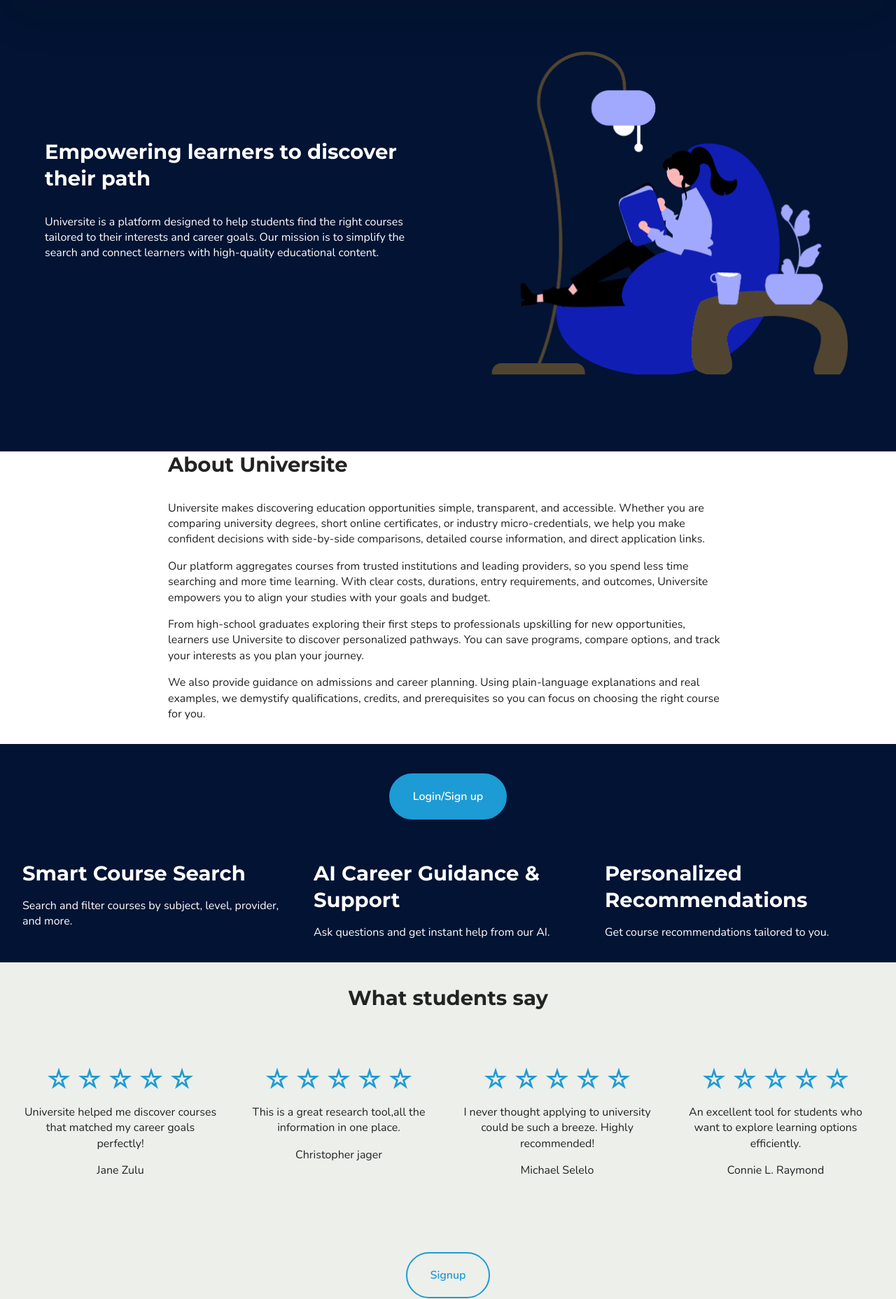
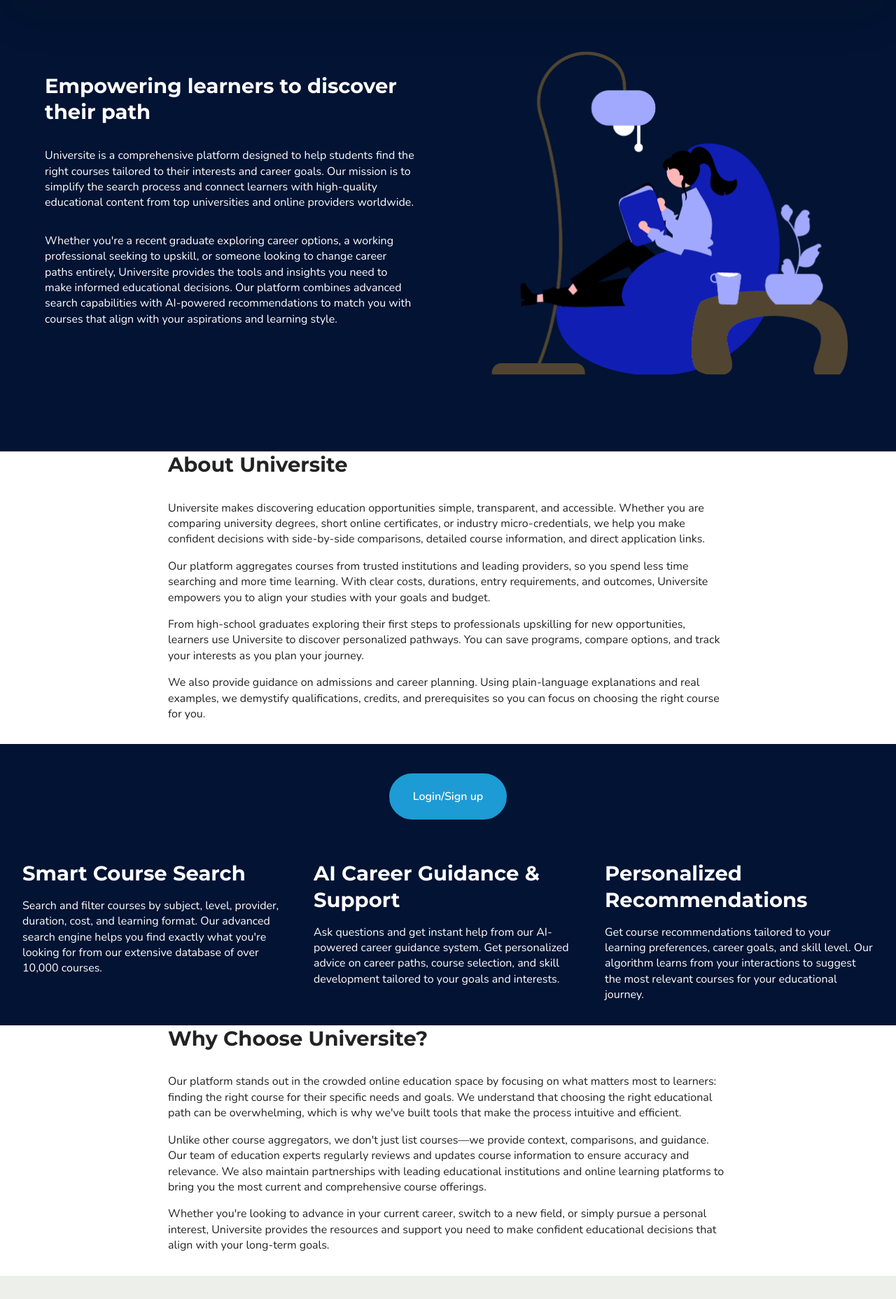
Before and after one commit to danielp-crypto/universite, a PHP site: page / in a window 1280 px wide. Shown: the part 106-1962 px from the top of the page at 70% size. Run offline with PHP 8.4, Linux system fonts and the light colour scheme; some web fonts are replaced.

Commit message:
Enhance index.php content: Expanded descriptions of Universite's features, including course search, AI guidance, and personalized recommendations. Added a new section detailing the platform's unique benefits, emphasizing its focus on learner needs and support for educational decisions.

```diff
--- a/index.php
+++ b/index.php
@@ -111,7 +111,8 @@
 			<div class="col-12 col-lg col-md-12">
 				<div class="text-wrapper align-left">
 					<h1 class="mbr-section-title mbr-fonts-style mb-4 display-2"><strong>Empowering learners to discover their path</strong></h1>
-					<p class="mbr-text mbr-fonts-style mb-4 display-7">Universite is a platform designed to help students find the right courses tailored to their interests and career goals. Our mission is to simplify the search and connect learners with high-quality educational content.</p>
+					<p class="mbr-text mbr-fonts-style mb-4 display-7">Universite is a comprehensive platform designed to help students find the right courses tailored to their interests and career goals. Our mission is to simplify the search process and connect learners with high-quality educational content from top universities and online providers worldwide.</p>
+					<p class="mbr-text mbr-fonts-style mb-4 display-7">Whether you're a recent graduate exploring career options, a working professional seeking to upskill, or someone looking to change career paths entirely, Universite provides the tools and insights you need to make informed educational decisions. Our platform combines advanced search capabilities with AI-powered recommendations to match you with courses that align with your aspirations and learning style.</p>
 
 				</div>
 			</div>
@@ -162,7 +163,7 @@
                         <span class="num mbr-fonts-style display-2"><strong>Smart Course Search</strong></span>
                     </div>
 
-                    <p class="mbr-text card-text mbr-fonts-style mb-0 display-7">Search and filter courses by subject, level, provider, and more.</p>
+                    <p class="mbr-text card-text mbr-fonts-style mb-0 display-7">Search and filter courses by subject, level, provider, duration, cost, and learning format. Our advanced search engine helps you find exactly what you're looking for from our extensive database of over 10,000 courses.</p>
                 </div>
             </div>
             <div class="item features-without-image col-12 col-md-6 col-lg-4 item-mb">
@@ -171,7 +172,7 @@
                         <span class="num mbr-fonts-style display-2"><strong>AI Career Guidance & Support</strong></span>
                     </div>
 
-                    <p class="mbr-text card-text mbr-fonts-style mb-0 display-7">Ask questions and get instant help from our AI.</p>
+                    <p class="mbr-text card-text mbr-fonts-style mb-0 display-7">Ask questions and get instant help from our AI-powered career guidance system. Get personalized advice on career paths, course selection, and skill development tailored to your goals and interests.</p>
                 </div>
             </div>
             <div class="item features-without-image col-12 col-md-6 col-lg-4 item-mb">
@@ -180,13 +181,25 @@
                         <span class="num mbr-fonts-style display-2"><strong>Personalized Recommendations</strong></span>
                     </div>
 
-                    <p class="mbr-text card-text mbr-fonts-style mb-0 display-7">Get course recommendations tailored to you.</p>
+                    <p class="mbr-text card-text mbr-fonts-style mb-0 display-7">Get course recommendations tailored to your learning preferences, career goals, and skill level. Our algorithm learns from your interactions to suggest the most relevant courses for your educational journey.</p>
                 </div>
             </div>
         </div>
     </div>
 </section>
 
+<section data-bs-version="5.1" class="content1 cid-uOzBenefits01" id="benefits01-x">
+    <div class="container">
+        <div class="row justify-content-center">
+            <div class="col-12 col-md-10 col-lg-8">
+                <h2 class="mbr-section-title mbr-fonts-style mb-4 display-2"><strong>Why Choose Universite?</strong></h2>
+                <p class="mbr-text mbr-fonts-style mb-3 display-7">Our platform stands out in the crowded online education space by focusing on what matters most to learners: finding the right course for their specific needs and goals. We understand that choosing the right educational path can be overwhelming, which is why we've built tools that make the process intuitive and efficient.</p>
+                <p class="mbr-text mbr-fonts-style mb-3 display-7">Unlike other course aggregators, we don't just list courses—we provide context, comparisons, and guidance. Our team of education experts regularly reviews and updates course information to ensure accuracy and relevance. We also maintain partnerships with leading educational institutions and online learning platforms to bring you the most current and comprehensive course offerings.</p>
+                <p class="mbr-text mbr-fonts-style mb-4 display-7">Whether you're looking to advance in your current career, switch to a new field, or simply pursue a personal interest, Universite provides the resources and support you need to make confident educational decisions that align with your long-term goals.</p>
+            </div>
+        </div>
+    </div>
+</section>
 
  <section data-bs-version="5.1" class="people02 cid-uOz0kV7uO5" id="people02-9">
 
```
